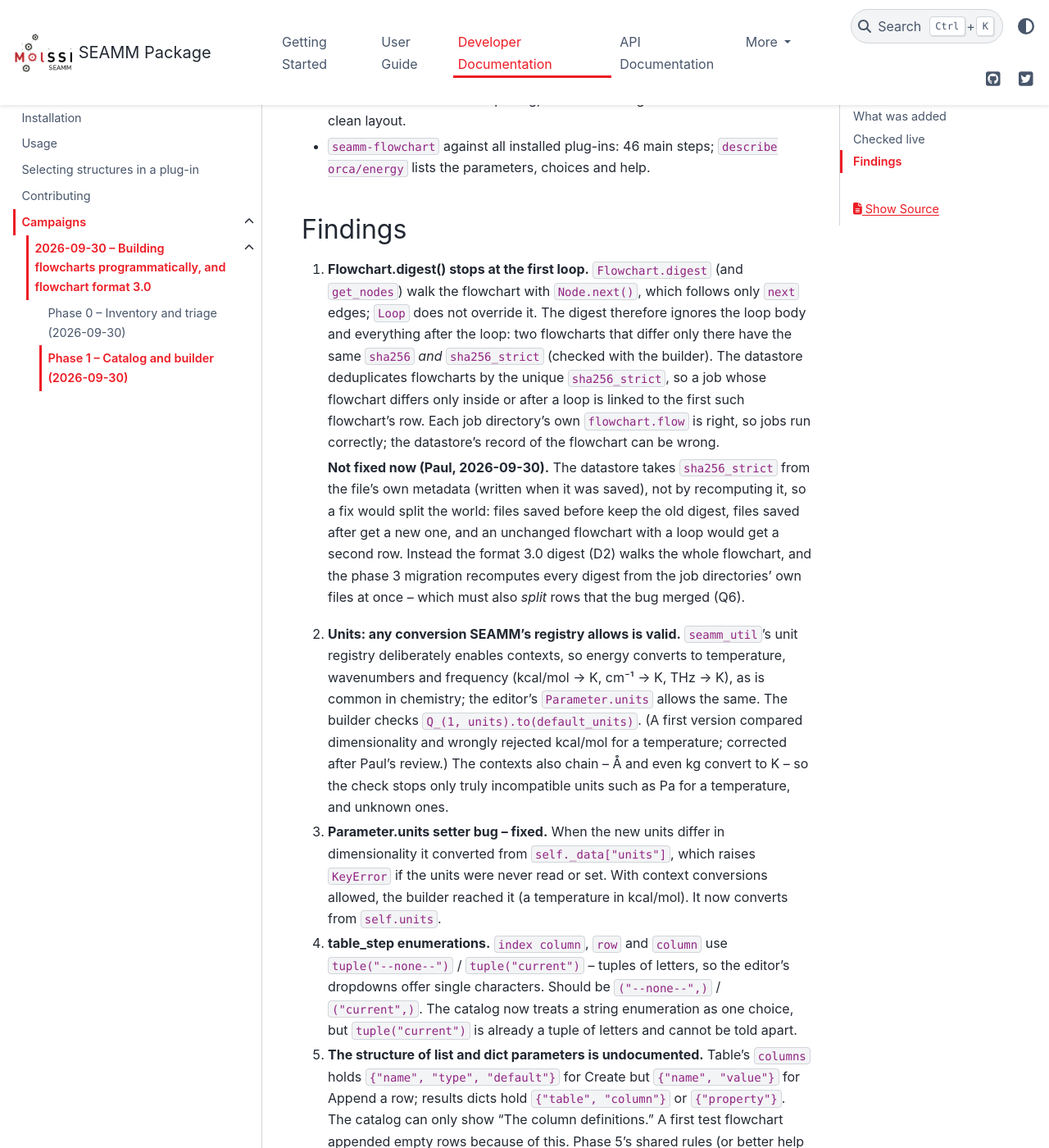
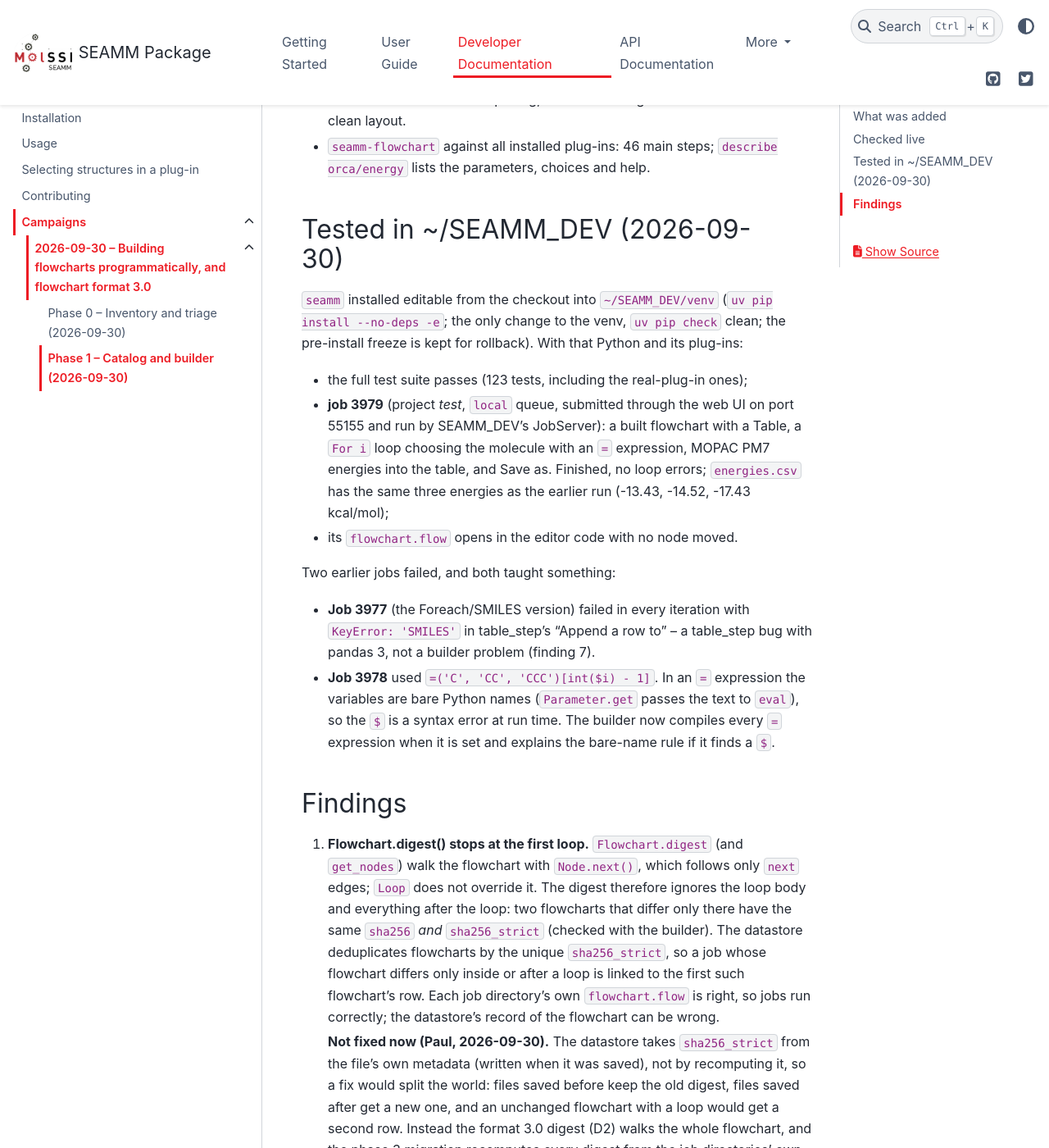
Before and after one commit to molssi-seamm/seamm, a Sphinx documentation site: the page built from docs/developer_guide/campaigns/2026-09-30/NOTES_phase1.rst, in a window 1280 px wide and 1400 px high, scrolled down 2015 px. Shown: the whole window at 82% size. Built offline with Sphinx 7.4.7 and the PyData theme 0.15.4, drawn with Linux system fonts in a browser that asks for light colours; pages that are not in the unit, such as notebooks, are missing from menus; some of the changed text lies outside the part shown.

Commit message:
Builder: check the syntax of = expressions; phase 1 tested in SEAMM_DEV
An '=' expression is Python evaluated with the variables as bare names,
so '$i' in one is a syntax error that only showed when the job ran.
The builder now compiles each '=' expression when it is set and says
to use bare names when it finds a '$'.

Notes: phase 1 tested in ~/SEAMM_DEV (job 3979); table_step's 'Append
a row to' fails with pandas 3 for text columns, in production too.

Co-Authored-By: Claude Opus 5.5 <noreply@anthropic.com>

```diff
--- a/docs/developer_guide/campaigns/2026-09-30/NOTES_phase1.rst
+++ b/docs/developer_guide/campaigns/2026-09-30/NOTES_phase1.rst
@@ -73,6 +73,31 @@ Checked live
 - ``seamm-flowchart`` against all installed plug-ins: 46 main steps; ``describe
   orca/energy`` lists the parameters, choices and help.
 
+Tested in ~/SEAMM_DEV (2026-09-30)
+----------------------------------
+
+``seamm`` installed editable from the checkout into ``~/SEAMM_DEV/venv`` (``uv pip
+install --no-deps -e``; the only change to the venv, ``uv pip check`` clean; the
+pre-install freeze is kept for rollback). With that Python and its plug-ins:
+
+- the full test suite passes (123 tests, including the real-plug-in ones);
+- **job 3979** (project *test*, ``local`` queue, submitted through the web UI on port
+  55155 and run by SEAMM_DEV's JobServer): a built flowchart with a Table, a ``For i``
+  loop choosing the molecule with an ``=`` expression, MOPAC PM7 energies into the
+  table, and Save as. Finished, no loop errors; ``energies.csv`` has the same three
+  energies as the earlier run (-13.43, -14.52, -17.43 kcal/mol);
+- its ``flowchart.flow`` opens in the editor code with no node moved.
+
+Two earlier jobs failed, and both taught something:
+
+- **Job 3977** (the Foreach/SMILES version) failed in every iteration with
+  ``KeyError: 'SMILES'`` in table_step's "Append a row to" -- a table_step bug with
+  pandas 3, not a builder problem (finding 7).
+- **Job 3978** used ``=('C', 'CC', 'CCC')[int($i) - 1]``. In an ``=`` expression the
+  variables are bare Python names (``Parameter.get`` passes the text to ``eval``), so the
+  ``$`` is a syntax error at run time. The builder now compiles every ``=`` expression
+  when it is set and explains the bare-name rule if it finds a ``$``.
+
 Findings
 --------
 
@@ -121,3 +146,11 @@ Findings
    ``seamm.Flowchart()`` pays it, so a Catalog is shared where possible
    (``FlowchartBuilder(catalog=...)``); a cached step list could make ``seamm-flowchart
    steps`` instant later.
+7. **table_step "Append a row to" fails with pandas 3 for any text column -- in
+   production too.** It maps column dtypes to types with ``== "object"``, but pandas 3
+   gives a text column ``StringDtype``, so the column is missing from ``column_types``
+   and the step raises ``KeyError``. ``~/SEAMM/venv`` and ``~/SEAMM_DEV/venv`` both have
+   pandas 3.0.6 (the old conda ``seamm-dev`` has 2.2.3, which is why it worked there).
+   Not fixed; a one-line fix is ``pandas.api.types.is_string_dtype``.
+8. **The ``WebUI-Dev`` entry in ``~/.seamm.d/seammrc`` is stale**: the web UI on port
+   55155 rejects its username or password (401); the ``dev`` entry's credentials work.
```
Also changed, not shown: 2 other files.
